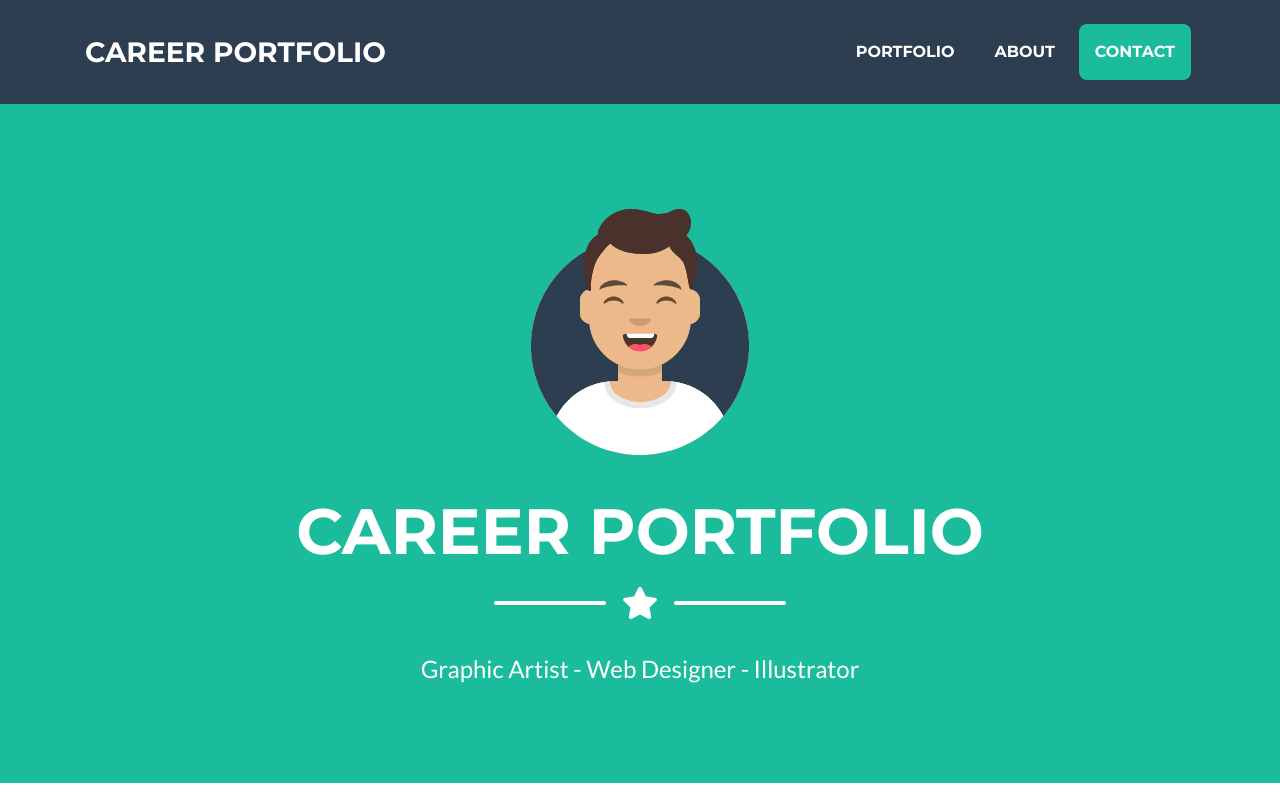
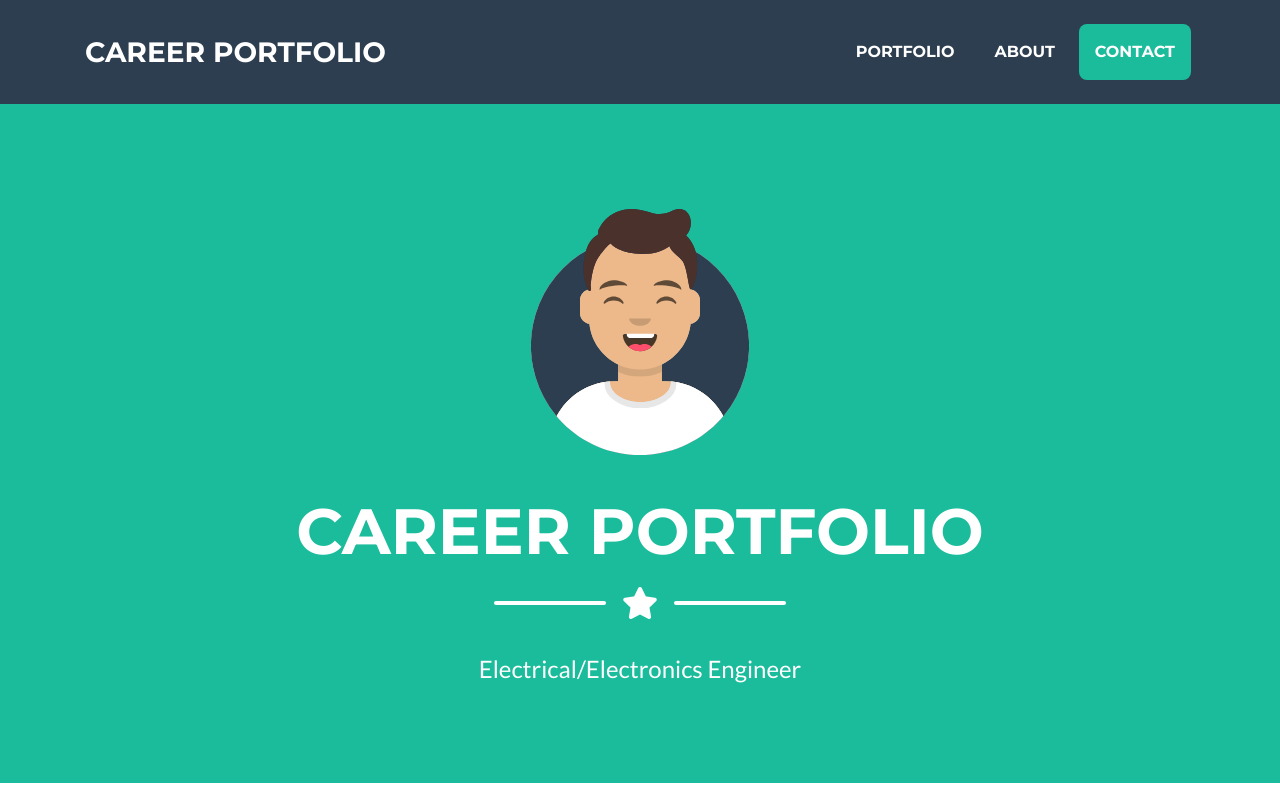
Before and after one commit to shariqahmkhan/shariqkhan29.github.io, a website with bundled scripts: page startbootstrap-freelancer-gh-pages/index.html in a window 1280 px wide. Shown: the top 800 px of the page. Built offline with nearby package versions, Linux system fonts and the light colour scheme.

Commit message:
Update index.html

```diff
--- a/startbootstrap-freelancer-gh-pages/index.html
+++ b/startbootstrap-freelancer-gh-pages/index.html
@@ -66,7 +66,7 @@
       </div>
 
       <!-- Masthead Subheading -->
-      <p class="masthead-subheading font-weight-light mb-0">Graphic Artist - Web Designer - Illustrator</p>
+      <p class="masthead-subheading font-weight-light mb-0">Electrical/Electronics Engineer</p>
 
     </div>
   </header>
```
